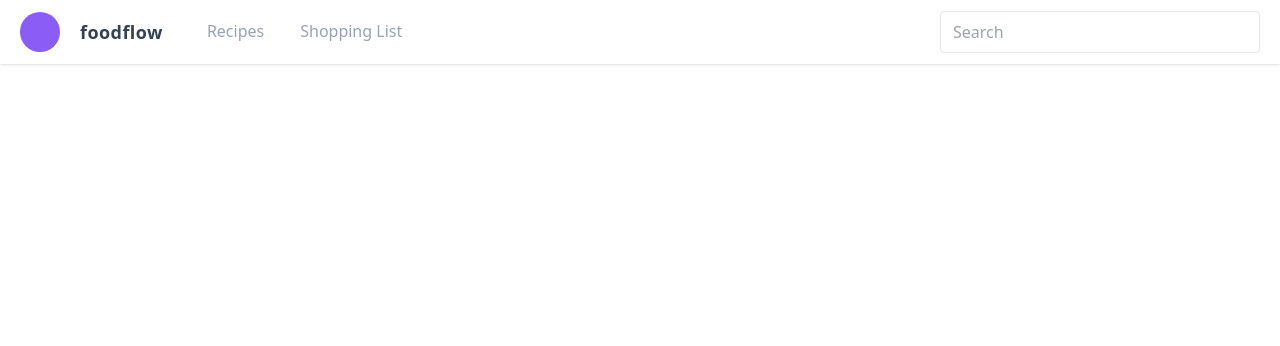
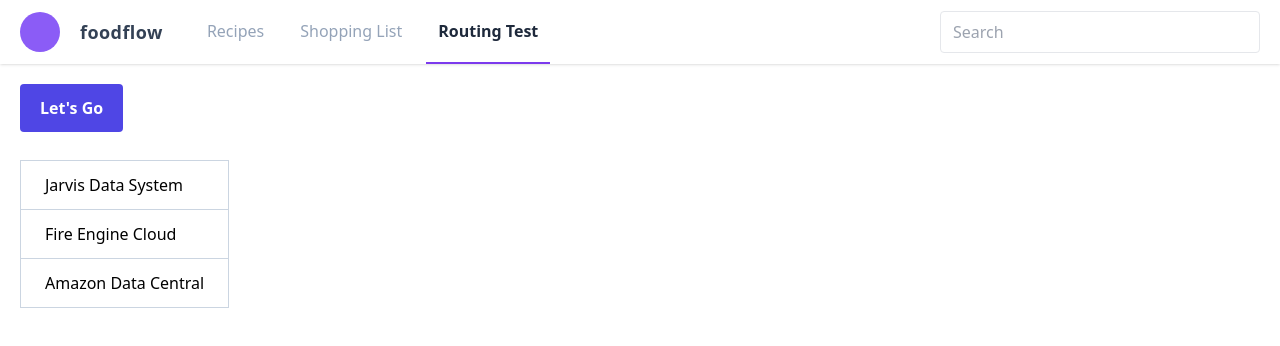
Before and after one commit to zulhamsy/angular-foodflow, an Angular app: page /routing in a window 1280 px wide. Before the commit this address led to /. Shown: the top 346 px of the page. Built offline with nearby package versions, Linux system fonts and the light colour scheme.

Commit message:
add queryParams and other routing

```diff
--- a/src/app/header/header.component.html
+++ b/src/app/header/header.component.html
@@ -16,6 +16,9 @@
     <button routerLink="/shopping-list" routerLinkActive="active">
       Shopping List
     </button>
+    <button routerLink="/routing" routerLinkActive="active">
+      Routing Test
+    </button>
   </div>
   <!-- Search Field -->
   <input
--- /dev/null
+++ b/src/app/routing/routing.component.html
@@ -0,0 +1,14 @@
+<button
+  class="bg-indigo-600 hover:bg-indigo-500 text-white font-semibold py-3 px-5 rounded mb-7"
+>
+  Let's Go
+</button>
+<ul class="border border-slate-300 w-fit divide-y divide-slate-300">
+  <li
+    *ngFor="let server of servers"
+    (click)="showServer(server.id)"
+    class="py-3 px-6 hover:bg-slate-600 hover:text-white cursor-pointer"
+  >
+    {{ server.name }}
+  </li>
+</ul>
--- /dev/null
+++ b/src/app/routing/routing.component.ts
@@ -0,0 +1,23 @@
+import { Component, OnInit } from '@angular/core';
+import { Router } from '@angular/router';
+import { ServersService } from './servers.service';
+import { Servers } from './servers.model';
+
+@Component({
+  selector: 'app-routing',
+  templateUrl: './routing.component.html',
+  styleUrls: ['./routing.component.css'],
+})
+export class RoutingComponent implements OnInit {
+  constructor(private router: Router, private ServersService: ServersService) {}
+
+  ngOnInit(): void {
+    this.servers = this.ServersService.servers;
+  }
+
+  servers: Servers[];
+
+  showServer(id: number): void {
+    this.router.navigate(['servers'], { queryParams: { id: id, show: true } });
+  }
+}
--- /dev/null
+++ b/src/app/routing/servers.model.ts
@@ -0,0 +1,15 @@
+export class Servers {
+  public id: number;
+  public name: string;
+  public status: 'Online' | 'Offline' | 'Maintenance';
+
+  constructor(
+    id: number,
+    name: string,
+    status: 'Online' | 'Offline' | 'Maintenance'
+  ) {
+    this.id = id;
+    this.name = name;
+    this.status = status;
+  }
+}
--- /dev/null
+++ b/src/app/routing/servers.service.ts
@@ -0,0 +1,29 @@
+import { Injectable } from '@angular/core';
+import { Servers } from './servers.model';
+
+@Injectable({
+  providedIn: 'root',
+})
+export class ServersService {
+  servers: Servers[] = [
+    {
+      id: 1,
+      name: 'Jarvis Data System',
+      status: 'Online',
+    },
+    {
+      id: 2,
+      name: 'Fire Engine Cloud',
+      status: 'Offline',
+    },
+    {
+      id: 3,
+      name: 'Amazon Data Central',
+      status: 'Maintenance',
+    },
+  ];
+
+  getServerById(id: number) {
+    return this.servers.filter((server) => server.id == id);
+  }
+}
--- /dev/null
+++ b/src/app/routing/show-server/show-server.component.html
@@ -0,0 +1,5 @@
+<p>Bitch {{ id }}</p>
+<div *ngFor="let selected of server">
+  <p>{{ selected.name }}</p>
+  <p *ngIf="showStatus == 'true'">{{ selected.status }}</p>
+</div>
--- /dev/null
+++ b/src/app/routing/show-server/show-server.component.ts
@@ -0,0 +1,29 @@
+import { Component, OnInit } from '@angular/core';
+import { ActivatedRoute } from '@angular/router';
+import { Servers } from '../servers.model';
+import { ServersService } from '../servers.service';
+
+@Component({
+  selector: 'app-show-server',
+  templateUrl: './show-server.component.html',
+  styleUrls: ['./show-server.component.css'],
+})
+export class ShowServerComponent implements OnInit {
+  constructor(
+    private route: ActivatedRoute,
+    private ServersService: ServersService
+  ) {}
+
+  id: number;
+  server: Servers[];
+  showStatus: string;
+
+  ngOnInit(): void {
+    // this.id = this.route.snapshot.params.id;
+    this.route.queryParams.subscribe((query) => {
+      this.id = query.id;
+      this.showStatus = query.show;
+    });
+    this.server = this.ServersService.getServerById(this.id);
+  }
+}
```
Also changed, not shown: src/app/app.module.ts (+12 -0 lines), src/app/routing/routing.component.css (added), src/app/routing/show-server/show-server.component.css (added), 2 other files (tests, documents, lock files or other folders).
